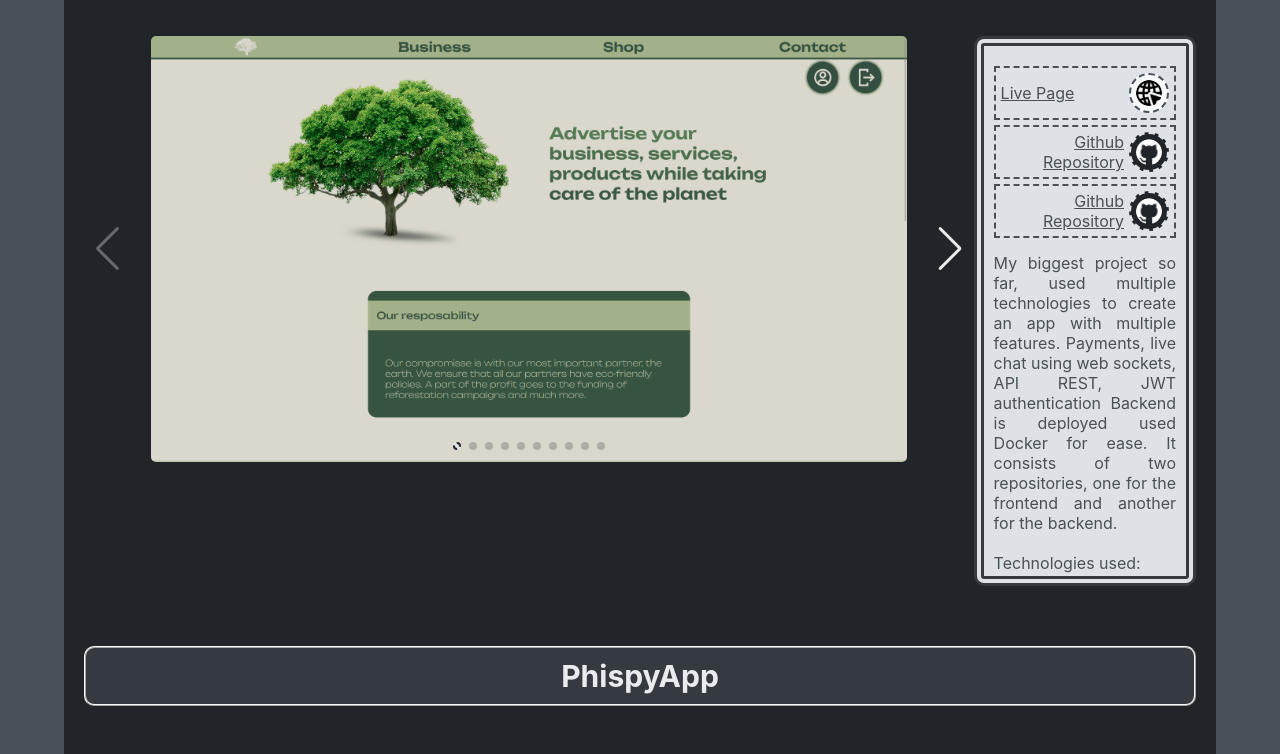
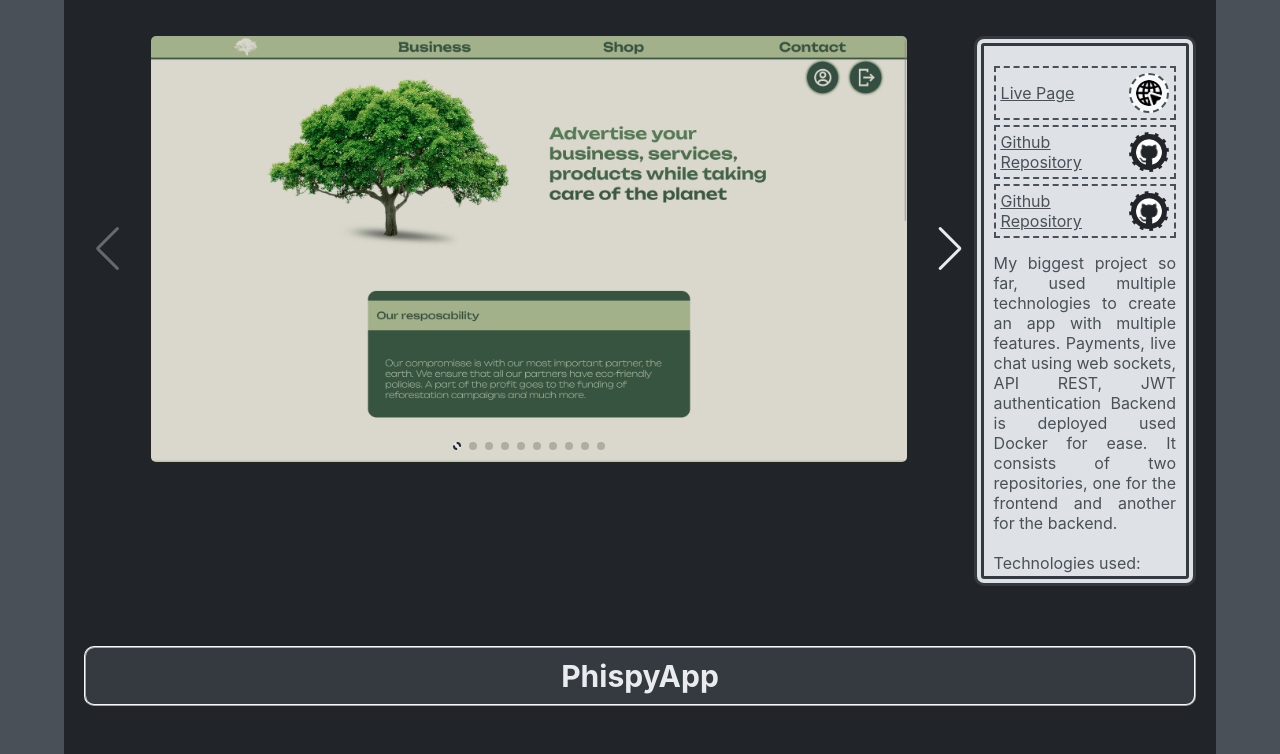
Before and after one commit to CyberYoghurt/Portfolio, a React (Create React App) app: page / in a window 1280 px wide. Shown: the part 4060-4814 px from the top of the page. Built offline with nearby package versions, Linux system fonts and the light colour scheme.

Commit message:
Fixed tags

```diff
--- a/src/App.css
+++ b/src/App.css
@@ -417,17 +417,27 @@ html {
   border: 2px dashed rgb(var(--color-7));
   margin-bottom: 5px;
 }
+.project__github > span,
+.project__live > span {
+  color: rgb(var(--color-7));
+  text-decoration: underline solid rgb(var(--color-7));
+}
+
 .project__github:first-child,
 .project__live:first-child {
   margin-top: 10px;
 }
 .project__github-link,
-.project__live-link {
-  color: rgb(var(--color-7));
+.project__live-link span {
+  text-align: end;
 }
-.project__github-link:visited,
-.project__live-link:visited {
-  color: rgb(var(--color-8));
+.project__github-link {
+  text-align: start;
+}
+.project__github:visited > span,
+.project__live:visited > span {
+  color: rgb(var(--color-5));
+  text-decoration: underline solid rgb(var(--color-5));
 }
 .project__github-icon,
 .project__live-icon {
@@ -528,6 +538,7 @@ html {
     margin-left: auto;
     margin-right: auto;
   }
+
   .skill {
     width: 28%;
   }
--- a/src/components/Project.js
+++ b/src/components/Project.js
@@ -29,15 +29,12 @@ export default function Project({
     return <li>{tech}</li>;
   });
 
-
   const listedGithub = githubLinks.map((link) => {
     return (
-      <div className="project__github">
-        <a className="project__github-link" href={link}>
-          Github Repository
-        </a>
+      <a className="project__github" href={link}>
+        <span className="project__github-link">Github Repository</span>
         <img alt="Github icon" className="project__github-icon" src={Github} />
-      </div>
+      </a>
     );
   });
 
@@ -57,12 +54,10 @@ export default function Project({
           </Swiper>
         </div>
         <div className="project__description">
-          <div className="project__live">
-            <a className="project__live-link" href={liveLink}>
-              Live Page
-            </a>
+          <a className="project__live" href={liveLink}>
+            <span className="project__live-link">Live Page</span>
             <img alt="web icon" className="project__live-icon" src={Web} />
-          </div>
+          </a>
           {listedGithub}
           <div className="project__text">{description}</div>
 
```
